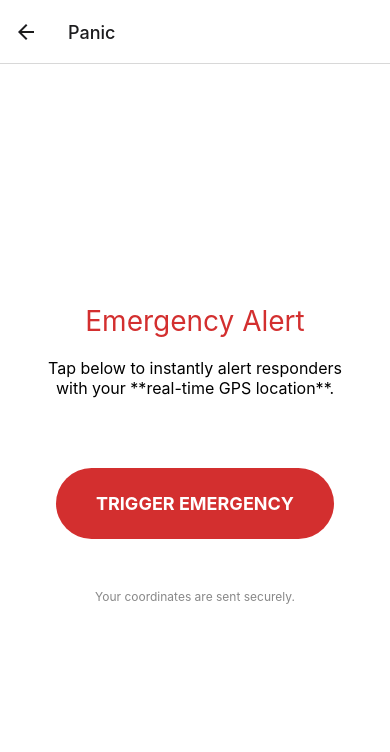
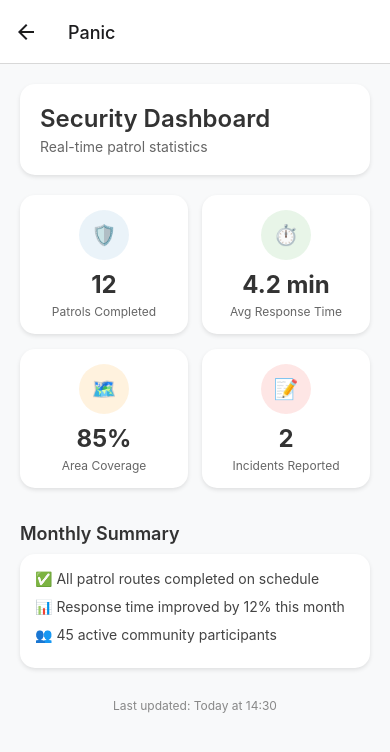
Before and after one commit to TheoMKgosi/CSI473-assignment, a React Native app in the folder NeighborhoodWatchApp/frontend/: screen /Panic in a window 390 px wide. Shown: the top 752 px of the page. Built offline with nearby package versions, Linux system fonts and the light colour scheme.

Commit message:
Update PanicScreen.js

```diff
--- a/NeighborhoodWatchApp/frontend/screens/PanicScreen.js
+++ b/NeighborhoodWatchApp/frontend/screens/PanicScreen.js
@@ -1,63 +1,183 @@
-import React, { useState } from 'react';
-import { View, Text, TouchableOpacity, StyleSheet, Alert, ActivityIndicator } from 'react-native';
-import * as Location from 'expo-location';
+import React, { useEffect, useState } from 'react';
+import { View, Text, StyleSheet, ScrollView } from 'react-native';
 
-export default function PanicScreen() {
-  const [loading, setLoading] = useState(false);
+const PatrolStatsScreen = () => {
+  const [stats, setStats] = useState({
+    completed: 0,
+    response_time: 'N/A',
+    coverage: 0,
+    incidents: 0
+  });
 
-  const trigger = async () => {
-    setLoading(true);
-    const { status } = await Location.requestForegroundPermissionsAsync();
-    if (status !== 'granted') {
-      Alert.alert('Permission needed', 'Location is required for emergency alerts.');
-      setLoading(false);
-      return;
-    }
+  useEffect(() => {
+    // Mock stats
+    setStats({
+      completed: 12,
+      response_time: '4.2 min',
+      coverage: 85,
+      incidents: 2
+    });
+  }, []);
 
-    try {
-      const loc = await Location.getCurrentPositionAsync({ accuracy: Location.Accuracy.High });
-      const { latitude, longitude } = loc.coords;
-
-      // Mock backend call – replace with real axios later
-      console.log('Panic sent:', { latitude, longitude });
-
-      Alert.alert(
-        'Emergency Sent',
-        `Location shared:\nLat ${latitude.toFixed(6)}\nLng ${longitude.toFixed(6)}`
-      );
-    } catch (e) {
-      Alert.alert('Error', 'Could not get location.');
-    } finally {
-      setLoading(false);
-    }
-  };
+  const statCards = [
+    {
+      title: 'Patrols Completed',
+      value: stats.completed,
+      icon: '🛡️',
+      color: '#61a3d2'
+    },
+    {
+      title: 'Avg Response Time',
+      value: stats.response_time,
+      icon: '⏱️',
+      color: '#4CAF50'
+    },
+    {
+      title: 'Area Coverage',
+      value: `${stats.coverage}%`,
+      icon: '🗺️',
+      color: '#FF9800'
+    },
+    {
+      title: 'Incidents Reported',
+      value: stats.incidents,
+      icon: '📝',
+      color: '#F44336'
+    },
+  ];
 
   return (
-    <View style={styles.container}>
-      <Text style={styles.title}>Emergency Alert</Text>
-      <Text style={styles.desc}>
-        Tap below to instantly alert responders with your **real-time GPS location**.
-      </Text>
+    <ScrollView style={styles.container}>
+      <View style={styles.header}>
+        <Text style={styles.title}>Security Dashboard</Text>
+        <Text style={styles.subtitle}>Real-time patrol statistics</Text>
+      </View>
 
-      <TouchableOpacity
-        style={[styles.btn, loading && styles.btnDisabled]}
-        onPress={trigger}
-        disabled={loading}
-      >
-        {loading ? <ActivityIndicator color="#fff" /> : <Text style={styles.btnText}>TRIGGER EMERGENCY</Text>}
-      </TouchableOpacity>
+      <View style={styles.statsGrid}>
+        {statCards.map((stat, index) => (
+          <View key={index} style={styles.statCard}>
+            <View style={[styles.statIcon, { backgroundColor: `${stat.color}20` }]}>
+              <Text style={styles.icon}>{stat.icon}</Text>
+            </View>
+            <Text style={styles.statValue}>{stat.value}</Text>
+            <Text style={styles.statLabel}>{stat.title}</Text>
+          </View>
+        ))}
+      </View>
 
-      <Text style={styles.footer}>Your coordinates are sent securely.</Text>
-    </View>
+      <View style={styles.reportSection}>
+        <Text style={styles.sectionTitle}>Monthly Summary</Text>
+        <View style={styles.reportCard}>
+          <Text style={styles.reportText}>✅ All patrol routes completed on schedule</Text>
+          <Text style={styles.reportText}>📊 Response time improved by 12% this month</Text>
+          <Text style={styles.reportText}>👥 45 active community participants</Text>
+        </View>
+      </View>
+
+      <Text style={styles.updateNote}>Last updated: Today at 14:30</Text>
+    </ScrollView>
   );
-}
+};
 
 const styles = StyleSheet.create({
-  container: { flex: 1, padding: 20, backgroundColor: '#fff', justifyContent: 'center', alignItems: 'center' },
-  title: { fontSize: 28, color: '#d32f2f', marginBottom: 20 },
-  desc: { textAlign: 'center', fontSize: 16, marginBottom: 40, paddingHorizontal: 20 },
-  btn: { backgroundColor: '#d32f2f', paddingVertical: 25, paddingHorizontal: 40, borderRadius: 50, marginVertical: 30, minWidth: 220, alignItems: 'center' },
-  btnDisabled: { backgroundColor: '#999' },
-  btnText: { color: '#fff', fontSize: 18, fontWeight: 'bold' },
-  footer: { textAlign: 'center', color: '#888', fontSize: 12, marginTop: 20 },
+  container: {
+    flex: 1,
+    backgroundColor: '#f8f9fa',
+    padding: 20,
+  },
+  header: {
+    backgroundColor: '#fff',
+    padding: 20,
+    borderRadius: 15,
+    marginBottom: 20,
+    shadowColor: '#000',
+    shadowOffset: { width: 0, height: 2 },
+    shadowOpacity: 0.1,
+    shadowRadius: 4,
+    elevation: 3,
+  },
+  title: {
+    fontSize: 24,
+    fontWeight: '600',
+    color: '#333',
+    marginBottom: 5,
+  },
+  subtitle: {
+    fontSize: 14,
+    color: '#666',
+  },
+  statsGrid: {
+    flexDirection: 'row',
+    flexWrap: 'wrap',
+    justifyContent: 'space-between',
+    marginBottom: 20,
+  },
+  statCard: {
+    backgroundColor: '#fff',
+    width: '48%',
+    padding: 15,
+    borderRadius: 15,
+    marginBottom: 15,
+    alignItems: 'center',
+    shadowColor: '#000',
+    shadowOffset: { width: 0, height: 2 },
+    shadowOpacity: 0.1,
+    shadowRadius: 4,
+    elevation: 3,
+  },
+  statIcon: {
+    width: 50,
+    height: 50,
+    borderRadius: 25,
+    justifyContent: 'center',
+    alignItems: 'center',
+    marginBottom: 10,
+  },
+  icon: {
+    fontSize: 20,
+  },
+  statValue: {
+    fontSize: 24,
+    fontWeight: 'bold',
+    color: '#333',
+    marginBottom: 5,
+  },
+  statLabel: {
+    fontSize: 12,
+    color: '#666',
+    textAlign: 'center',
+  },
+  reportSection: {
+    marginBottom: 20,
+  },
+  sectionTitle: {
+    fontSize: 18,
+    fontWeight: '600',
+    color: '#333',
+    marginBottom: 10,
+  },
+  reportCard: {
+    backgroundColor: '#fff',
+    padding: 15,
+    borderRadius: 15,
+    shadowColor: '#000',
+    shadowOffset: { width: 0, height: 2 },
+    shadowOpacity: 0.1,
+    shadowRadius: 4,
+    elevation: 3,
+  },
+  reportText: {
+    fontSize: 14,
+    color: '#444',
+    marginBottom: 8,
+    lineHeight: 20,
+  },
+  updateNote: {
+    textAlign: 'center',
+    color: '#888',
+    fontSize: 12,
+    marginTop: 10,
+  },
 });
+
+export default PatrolStatsScreen;
```
